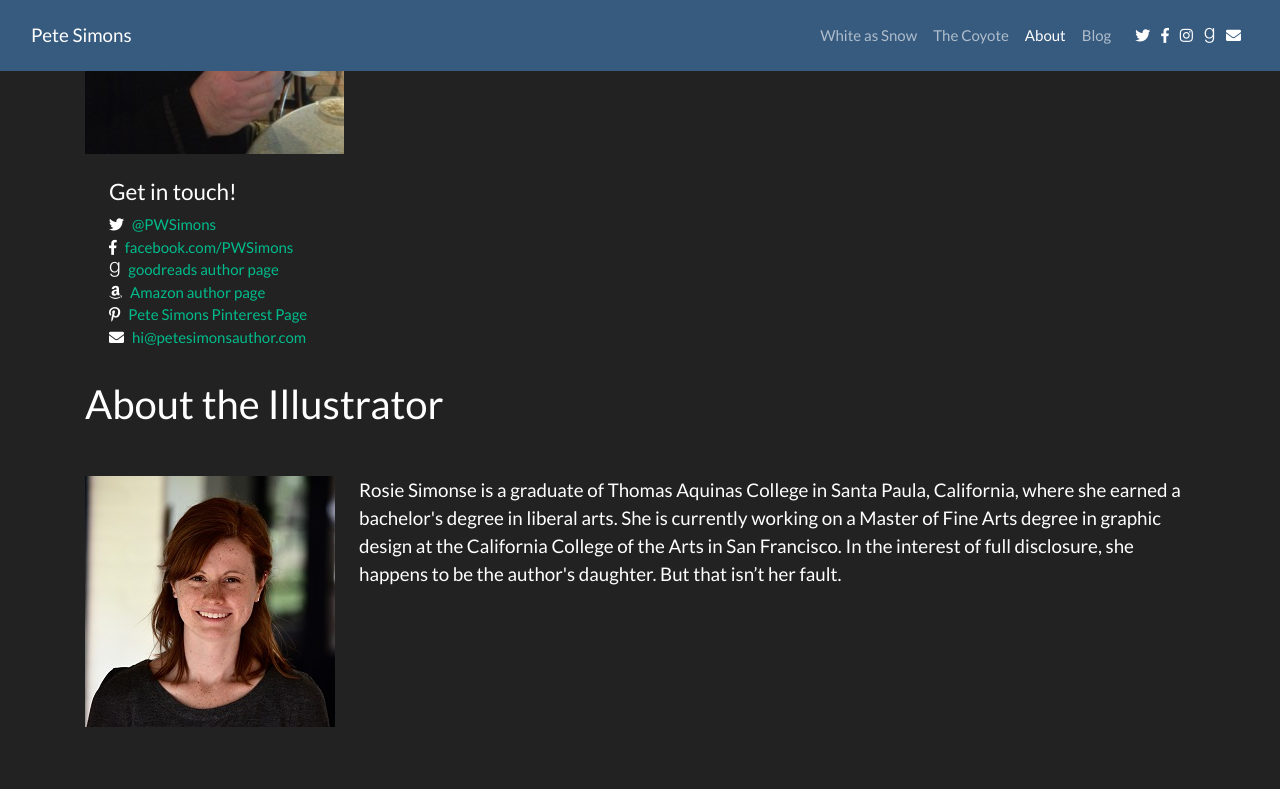
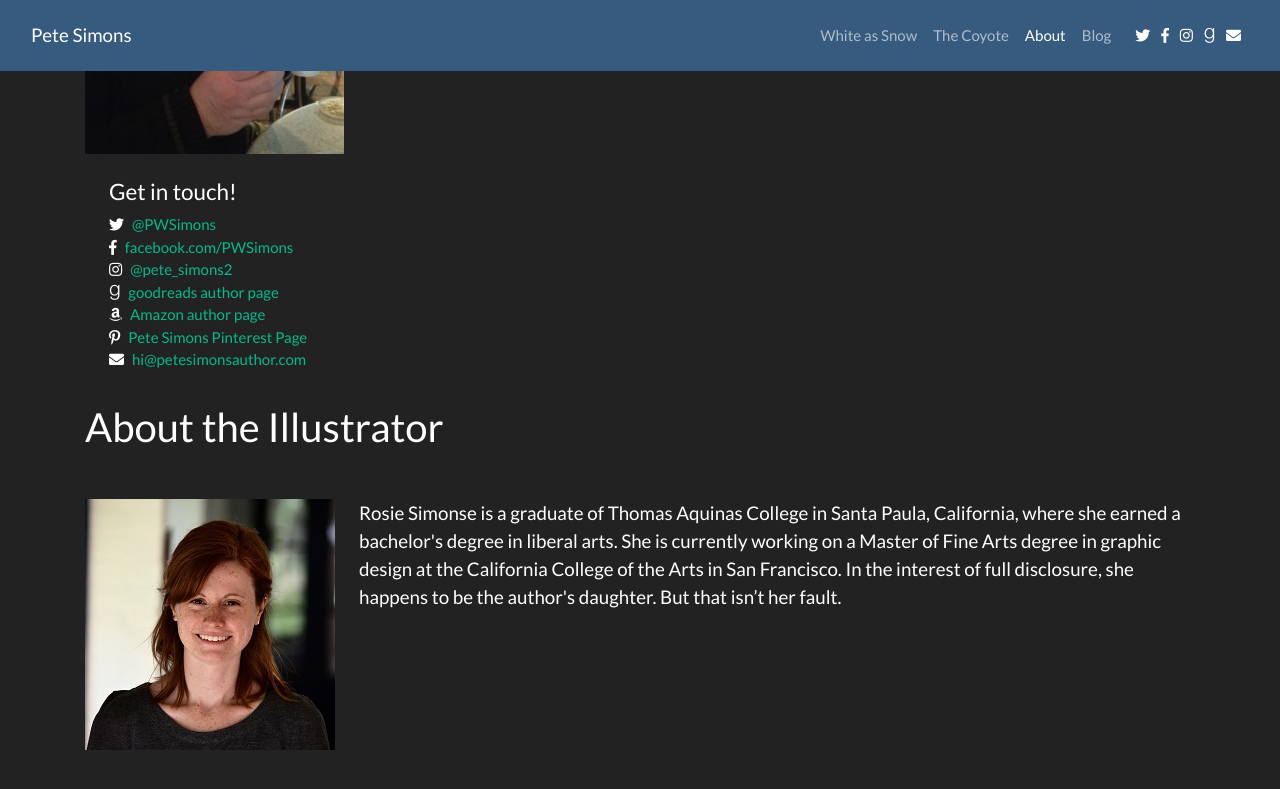
Before and after one commit to simonse-projects/author-site, a Jekyll site: the page index.html, which Jekyll copies as it is, in a window 1280 px wide and 900 px high, scrolled down 1668 px. Shown: the top 789 px of the window. Built offline with Jekyll 4.4.1, drawn with Linux system fonts in a browser that asks for light colours; nearby versions of some CDN libraries.

Commit message:
add Insta to About section

```diff
--- a/index.html
+++ b/index.html
@@ -145,6 +145,7 @@
                <ul class="list-unstyled">
                    <li class=""><i class="fab fa-twitter mr-2"></i><a target="_blank" href="https://twitter.com/PWSimons">@PWSimons</a></li>
                    <li class=""><i class="fab fa-facebook-f mr-2"></i><a target="_blank" href="https://facebook.com/PWSimons">facebook.com/PWSimons</a></li>
+                   <li class=""><i class="fab fa-instagram mr-2"></i><a target="_blank" href="https://www.instagram.com/pete_simons2/">@pete_simons2</a></li>
                    <li class=" mr-2"><i class="fab fa-goodreads-g mr-2"></i><a target="_blank" href="https://www.goodreads.com/author/show/18166276.Pete_Simons">goodreads author page</a></li>
                    <li class=""><i class="fab fa-amazon mr-2"></i><a target="_blank" href="https://www.amazon.com/default/e/B07FHXMG6X/ref=dp_byline_cont_book_1?redirectedFromKindleDbs=true">Amazon author page</a></li>
                    <li class=" mr-2"><i class="fab fa-pinterest-p mr-2"></i><a target="_blank" href="http://www.pinterest.com/petesimons0323/overview">Pete Simons Pinterest Page</a></li>
--- a/the-coyote.html
+++ b/the-coyote.html
@@ -150,6 +150,7 @@
               <ul class="list-unstyled">
                   <li class=""><i class="fab fa-twitter mr-2"></i><a target="_blank" href="https://twitter.com/PWSimons">@PWSimons</a></li>
                   <li class=""><i class="fab fa-facebook-f mr-2"></i><a target="_blank" href="https://facebook.com/PWSimons">facebook.com/PWSimons</a></li>
+                  <li class=""><i class="fab fa-instagram mr-2"></i><a target="_blank" href="https://www.instagram.com/pete_simons2/">@pete_simons2</a></li>
                   <li class=" mr-2"><i class="fab fa-goodreads-g mr-2"></i><a target="_blank" href="https://www.goodreads.com/author/show/18166276.Pete_Simons">goodreads author page</a></li>
                   <li class=""><i class="fab fa-amazon mr-2"></i><a target="_blank" href="https://www.amazon.com/default/e/B07FHXMG6X/ref=dp_byline_cont_book_1?redirectedFromKindleDbs=true">Amazon author page</a></li>
                   <li class=" mr-2"><i class="fab fa-pinterest-p mr-2"></i><a target="_blank" href="http://www.pinterest.com/petesimons0323/overview">Pete Simons Pinterest Page</a></li>
--- a/white-as-snow.html
+++ b/white-as-snow.html
@@ -149,6 +149,7 @@
               <ul class="list-unstyled">
                   <li class=""><i class="fab fa-twitter mr-2"></i><a target="_blank" href="https://twitter.com/PWSimons">@PWSimons</a></li>
                   <li class=""><i class="fab fa-facebook-f mr-2"></i><a target="_blank" href="https://facebook.com/PWSimons">facebook.com/PWSimons</a></li>
+                  <li class=""><i class="fab fa-instagram mr-2"></i><a target="_blank" href="https://www.instagram.com/pete_simons2/">@pete_simons2</a></li>
                   <li class=" mr-2"><i class="fab fa-goodreads-g mr-2"></i><a target="_blank" href="https://www.goodreads.com/author/show/18166276.Pete_Simons">goodreads author page</a></li>
                   <li class=""><i class="fab fa-amazon mr-2"></i><a target="_blank" href="https://www.amazon.com/default/e/B07FHXMG6X/ref=dp_byline_cont_book_1?redirectedFromKindleDbs=true">Amazon author page</a></li>
                   <li class=" mr-2"><i class="fab fa-pinterest-p mr-2"></i><a target="_blank" href="http://www.pinterest.com/petesimons0323/overview">Pete Simons Pinterest Page</a></li>
```
